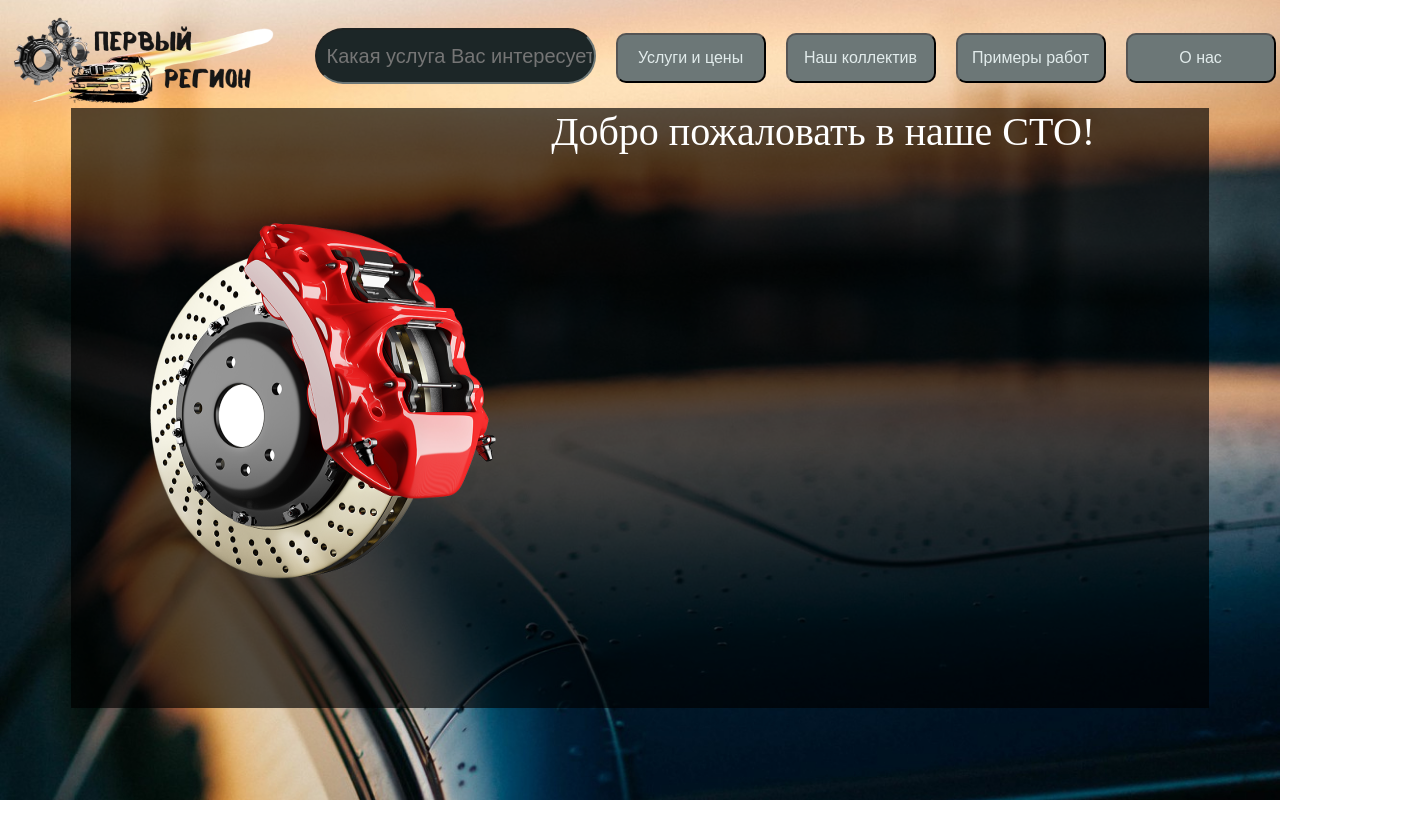
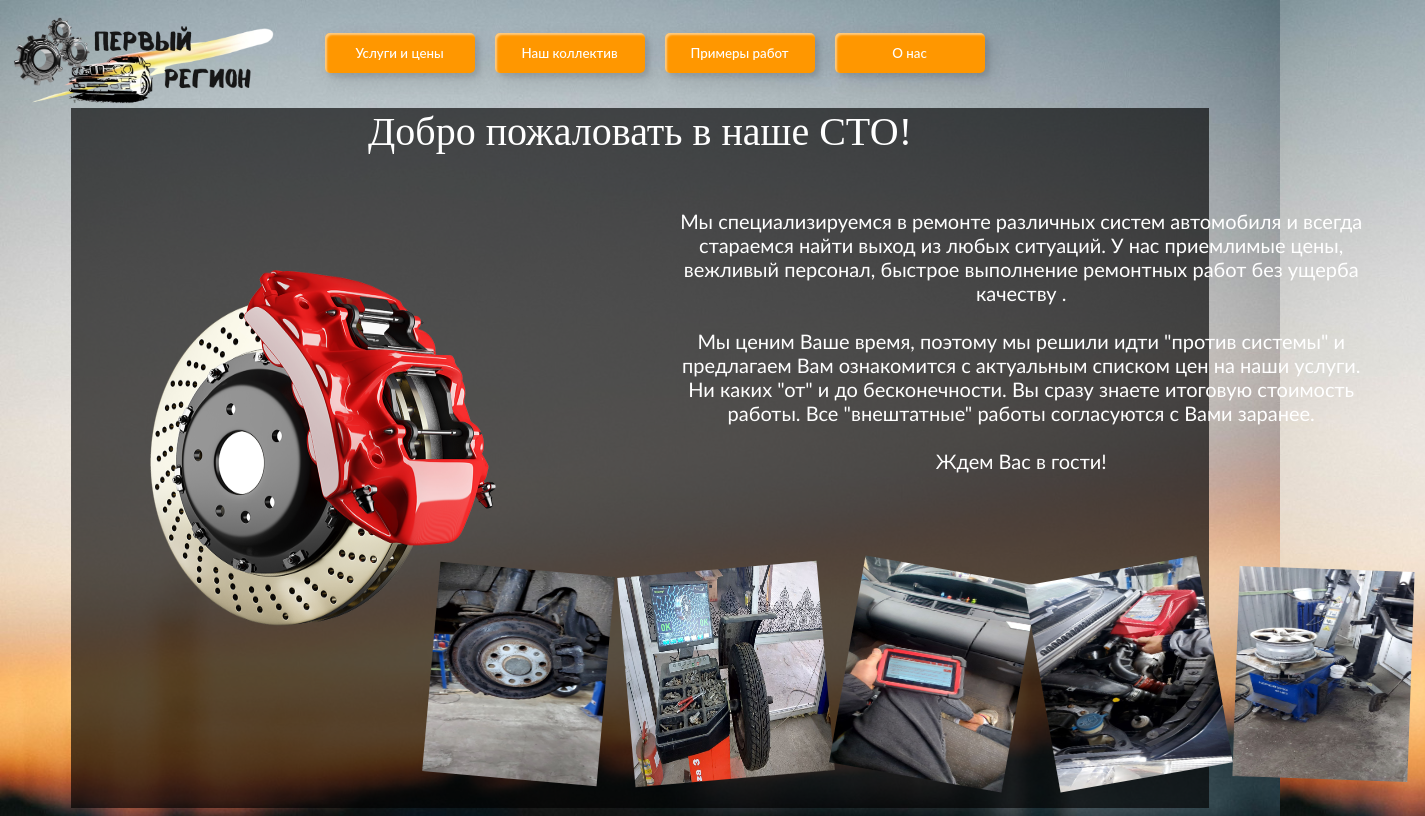
Before and after one commit to alexander-kondratyev/newSTO, a plain HTML site: page index.html in a window 1280 px wide. Shown: the whole page, 1425 px wide, since content can reach past the window. Drawn offline with Linux system fonts and the light colour scheme.

Commit message:
Mini update

```diff
--- a/index.html
+++ b/index.html
@@ -11,22 +11,42 @@
 <body>
     <header>
         <img id="header_logo" src="images/logo.png"></img>
-        <input id="input_search_service" placeholder="Какая услуга Вас интересует?"></input>
-
         <div id="navigation_panel">
-
-            <button id="our_services" class="navigation_item">Услуги и цены</button>
-            <button id="employeers" class="navigation_item">Наш коллектив</button>
-            <button id="examples" class="navigation_item">Примеры работ</button>
-            <button id="about_us" class="navigation_item">О нас</button>
+            <button id="our_services" class="navigation_item button_item">Услуги и цены</button>
+            <button id="employeers" class="navigation_item button_item">Наш коллектив</button>
+            <button id="examples" class="navigation_item button_item">Примеры работ</button>
+            <button id="about_us" class="navigation_item button_item">О нас</button>
         </div>
     </header>
 
     <div id="abouts_our_company">
-        <div id="container_abouts_our_company" style="display: flex;">
+        <div id="container_abouts_our_company">
+            <div id="text_welcome" style="color: white; font-size: 40px; margin: 0; text-align: center;">Добро
+                пожаловать в наше СТО!</div>
             <img src="images/background_about_company.png"
-                style="height: 400px;width: 500px; margin-left: -20px; margin-top: 100px;"></img>
-            <div id="text_welcome" style="color: white; font-size: 40px; margin: 0;">Добро пожаловать в наше СТО!</div>
+                style="height: 400px;width: 500px; margin-left: -20px; margin-top: 100px;">
+            <div id="container_with_text_about_our_company">Мы специализируемся в ремонте
+                различных систем автомобиля и всегда стараемся найти выход из любых ситуаций. У нас приемлимые цены,
+                вежливый персонал, быстрое выполнение ремонтных работ без ущерба качеству
+                . <br><br>Мы ценим Ваше время, поэтому мы решили идти "против системы" и предлагаем Вам ознакомится с
+                актуальным списком цен на наши услуги. Ни каких "от" и до бесконечности. Вы сразу
+                знаете итоговую стоимость работы. Все "внештатные" работы согласуются с Вами заранее.<br><br> Ждем Вас в
+                гости!</div>
+
+
+
+            <div id="photos_procces_work">
+                <img src="images/process_1.jpg" style="transform: rotate(5deg);">
+                <img src="images/process_2.jpg"style="transform: rotate(-5deg);">
+                <img src="images/process_3.jpg"style="transform: rotate(10deg);">
+                <img src="images/process_4.jpg"style="transform: rotate(-10deg);">
+                <img src="images/process_5.jpg"style="transform: rotate(2deg);">
+
+
+            </div>
+
+
+
         </div>
 
 
--- a/script.js
+++ b/script.js
@@ -0,0 +1,9 @@
+
+
+function allImages() {
+    const images = document.querySelectorAll('#photos_procces_work img');
+    images.forEach((image) => {
+        console.log(image)
+        image.style.visibility = "visible";
+    });
+}
--- a/styles.css
+++ b/styles.css
@@ -10,11 +10,44 @@ header {
 }
 
 #container_abouts_our_company {
-    width: 90%; /* Прямоугольник займет 50% ширины родительского элемента */
-    height: 600px; /* Фиксированная высота */
-    background-color: #000000a7; /* Цвет фона */
-    margin: 0 auto; /* Центрирование на странице */
+    width: 90%;
+    /* Прямоугольник займет 50% ширины родительского элемента */
+    height: 700px;
+    /* Фиксированная высота */
+    background-color: #000000a7;
+    /* Цвет фона */
+    margin: 0 auto;
+    /* Центрирование на странице */
+
 }
+
+#container_with_text_about_our_company {
+    color: white;
+    font-size: 20px;
+    text-align: center;
+    width: 700px;
+    height: 400px;
+    margin-left: 600px;
+    margin-top: -450px;
+    font-family: 'Trebuchet MS', 'Lucida Sans Unicode', 'Lucida Grande', 'Lucida Sans', Arial, sans-serif;
+}
+
+#photos_procces_work {
+    position: relative;
+    display: flex;
+    width: 1000px;
+    height: 230px;
+    margin-left: 350px;
+    margin-top: -50px;
+
+}
+
+#photos_procces_work img {
+    padding: 10px 10px;
+    width: 200px;
+    height: 200;
+}
+
 
 #header_logo {
     height: 100px;
@@ -29,29 +62,61 @@ header {
     color: #e2ecec;
 }
 
+
 .navigation_item {
-    flex: 1 1 auto;
+    width: 150px;
     margin: 0 10px;
-    font-size: 16px;
-    width: 150px;
-    height: 50px;
+    height: 40px;
+    color: #fff;
     margin-top: 25px;
-    color: #e2ecec;
-    border-radius: 10px;
-    background-color: #6c7777;
+    border-radius: 5px;
+    padding: 10px 25px;
+    font-family: 'Lato', sans-serif;
+    font-weight: 500;
+    background: transparent;
+    cursor: pointer;
+    transition: all 0.3s ease;
+    position: relative;
+    display: inline-block;
+    box-shadow: inset 2px 2px 2px 0px rgba(255, 255, 255, .5),
+        7px 7px 20px 0px rgba(0, 0, 0, .1),
+        4px 4px 5px 0px rgba(0, 0, 0, .1);
+    outline: none;
 }
 
+.button_item {
+    background: rgb(255, 151, 0);
+    border: none;
+    z-index: 1;
+}
 
+.button_item:after {
+    position: absolute;
+    content: "";
+    width: 100%;
+    height: 0;
+    top: 0;
+    left: 0;
+    z-index: -1;
+    border-radius: 5px;
+    background-color: #eaf818;
+    background-image: linear-gradient(315deg, #eaf818 0%, #f6fc9c 74%);
+    box-shadow: inset 2px 2px 2px 0px rgba(255, 255, 255, .5),
+        7px 7px 20px 0px rgba(0, 0, 0, .1),
+        4px 4px 5px 0px rgba(0, 0, 0, .1);
+    transition: all 0.3s ease;
+}
 
-#input_search_service {
-    width: 500px;
-    height: 50px;
-    border-color: #6c7777;
-    font-size: 20px;
-    border-radius: 30px;
-    background-color: rgb(28, 38, 39);
-    margin-top: 20px;
-    margin-left: 10px;
-    padding-left: 10px;
-    color: #6c7777;
+.button_item:hover {
+    color: #000;
 }
+
+.button_item:hover:after {
+    top: auto;
+    bottom: 0;
+    height: 100%;
+}
+
+.button_item:active {
+    top: 2px;
+}
```
Also changed, not shown: images/css_reference_guide.txt (added), images/process_1.jpg (added), images/process_2.jpg (added), images/process_3.jpg (added), images/process_4.jpg (added), images/process_5.jpg (added).
